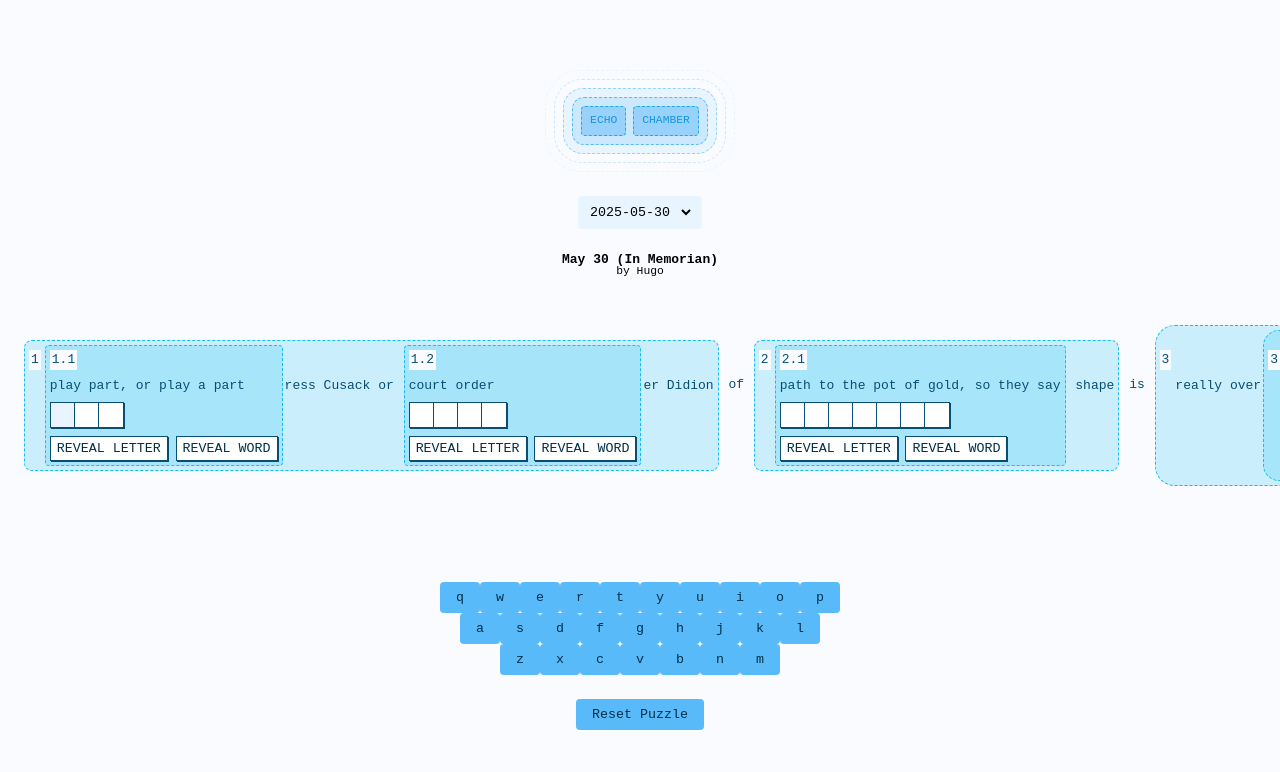
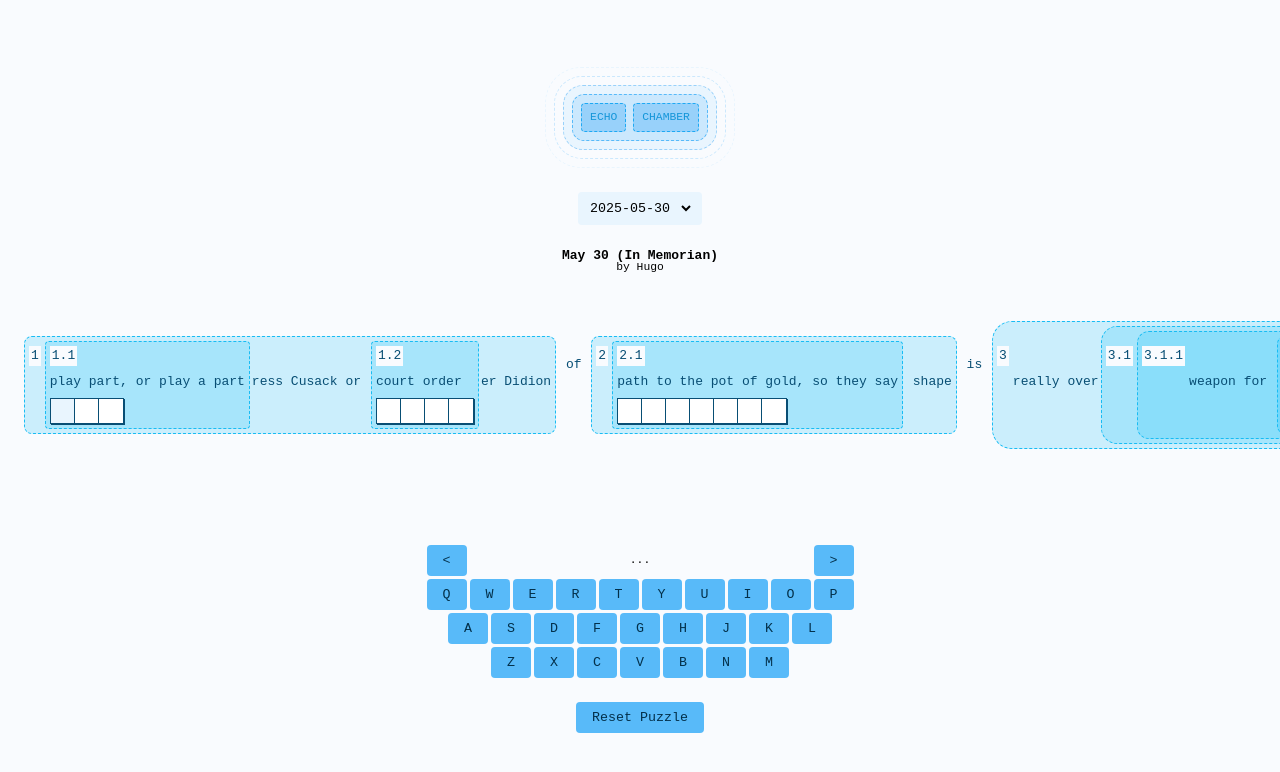
Before and after one commit to hugolynch/echo, a Svelte app: page / in a window 1280 px wide. Shown: the top 772 px of the page. Built offline with nearby package versions, Linux system fonts and the light colour scheme.

Commit message:
Get prev/next arrows working on keyboard

```diff
--- a/src/components/Input.svelte
+++ b/src/components/Input.svelte
@@ -3,7 +3,7 @@
     import { game, node, parent, prev, next, input } from '../lib/state.svelte'
 
     let { idx = 0 } = $props()
-    let focused: number|null = null
+    // let focused: number|null = null
     let curr = node(idx)!
     let inputs: HTMLInputElement[] = $state([])
     let letters = $state([...curr.text].filter(c => c !== ' ').map(_ => ''))
@@ -42,16 +42,20 @@
         // if there's a meta key (ctrl/cmd) active, don't override the default behaviour
         // (i.e. allow ctrl+* keybindings)
         if (e.metaKey) return
-        // otherwise, prevent default event handling
+
+        // otherwise, prevent default event handling and run custom event handling
         e.preventDefault()
+        handleInput(e.target as HTMLInputElement, e.key, i)
+    }
 
+    function handleInput(target: HTMLInputElement, key: string, i: number): void {
         // if key is tab or shift+tab, focus previous/next clue
-        if (e.key === 'Tab') {
+        if (key === 'Tab' || key === 'ShiftTab') {
             const p = parent(idx)
             if (p !== null) {
                 // if shift is pressed, get the previous clue's input
                 // otherwise get the next one's
-                const tidx = e.shiftKey
+                const tidx = (key === 'ShiftTab')
                     ? prev(p, idx) ?? prev(0)
                     : next(p, idx) ?? next(0)
                 input(tidx)?.focus()
@@ -59,10 +63,6 @@
             return
         }
 
-        handleInput(e.target as HTMLInputElement, e.key, i)
-    }
-
-    function handleInput(target: HTMLInputElement, key: string, i: number): void {
         // get input + neighbours
         // const target = e.target as HTMLInputElement
         const prevChar = target.previousElementSibling as HTMLInputElement|null
@@ -86,26 +86,26 @@
         check(letters.join(''), curr.text)
     }
 
-    /**
-     * Fill the last focused input with the correct letter.
-     */
-    function reveal(): void {
-        // if no previously focused input, start at the beginnning
-        if (focused === null) {
-            focused = 0
-        }
+    // /**
+    //  * Fill the last focused input with the correct letter.
+    //  */
+    // function reveal(): void {
+    //     // if no previously focused input, start at the beginnning
+    //     if (focused === null) {
+    //         focused = 0
+    //     }
 
-        // reveal the appropriate letter and check if word is solved
-        letters[focused] = curr.text[focused]
-        check(letters.join(''), curr.text)
+    //     // reveal the appropriate letter and check if word is solved
+    //     letters[focused] = curr.text[focused]
+    //     check(letters.join(''), curr.text)
 
-        // focus the next input, wrapping around
-        if (focused === inputs.length - 1) {
-            inputs[0]?.focus()
-        } else {
-            inputs[focused + 1]?.focus()
-        }
-    }
+    //     // focus the next input, wrapping around
+    //     if (focused === inputs.length - 1) {
+    //         inputs[0]?.focus()
+    //     } else {
+    //         inputs[focused + 1]?.focus()
+    //     }
+    // }
 </script>
 
 <div class="inputWrapper">
@@ -113,10 +113,7 @@
         {#if char !== ' '}
             <input maxlength="1" enterkeyhint="done" inputmode="none"
                 onkeydown={e => handleKeyDown(e, i)}
-                onfocus={e => {
-                    focused = i
-                    game.focused = e.target as HTMLInputElement
-                }}
+                onfocus={e => game.focused = e.target as HTMLInputElement}
                 ontype={e => handleInput(e.target, e.detail, i)}
                 bind:value={letters[i]} bind:this={inputs[i]}
                 class={{'space': curr.text[i + 1] === ' '}}
@@ -124,10 +121,10 @@
         {/if}
     {/each}
 </div>
-<div class="buttonWrapper">
+<!-- <div class="buttonWrapper">
     <button onclick={reveal}>Reveal Letter</button>
     <button onclick={() => game.state.push(idx)}>Reveal Word</button>
-</div>
+</div> -->
 
 <style>
     .inputWrapper {
--- a/src/components/Keyboard.svelte
+++ b/src/components/Keyboard.svelte
@@ -1,18 +1,23 @@
 <script lang="ts">
     let { type }: { type: (letter: string) => void } = $props()
-    const letters = [
+    let letters = [
         'qwertyuiop'.split(''),
         'asdfghjkl'.split(''),
         'zxcvbnm'.split('')
-    ]
+    ];
 </script>
 
 <div class="keyboard">
+    <div class="row top">
+        <button class="tab" onclick={() => type('ShiftTab')}>&lt;</button>
+        <div class="clue">...</div>
+        <button class="tab" onclick={() => type('Tab')}>&gt;</button>
+    </div>
     {#each letters as row}
         <div class="row">
             {#each row as letter}
                 <button class="letter" onclick={() => type(letter.toUpperCase())}>
-                    {letter}
+                    {letter.toUpperCase()}
                 </button>
             {/each}
         </div>
@@ -20,4 +25,25 @@
 </div>
 
 <style>
+    .keyboard {
+        display: flex;
+        flex-direction: column;
+        gap: 3px;
+        align-items: center;
+        width: fit-content;
+        margin: 0 auto;
+    }
+
+    .row {
+        width: 100%;
+        display: flex;
+        flex-direction: row;
+        align-items: center;
+        justify-content: center;
+        gap: 3px;
+
+        & .clue {
+            flex: 1;
+        }
+    }
 </style>
```
